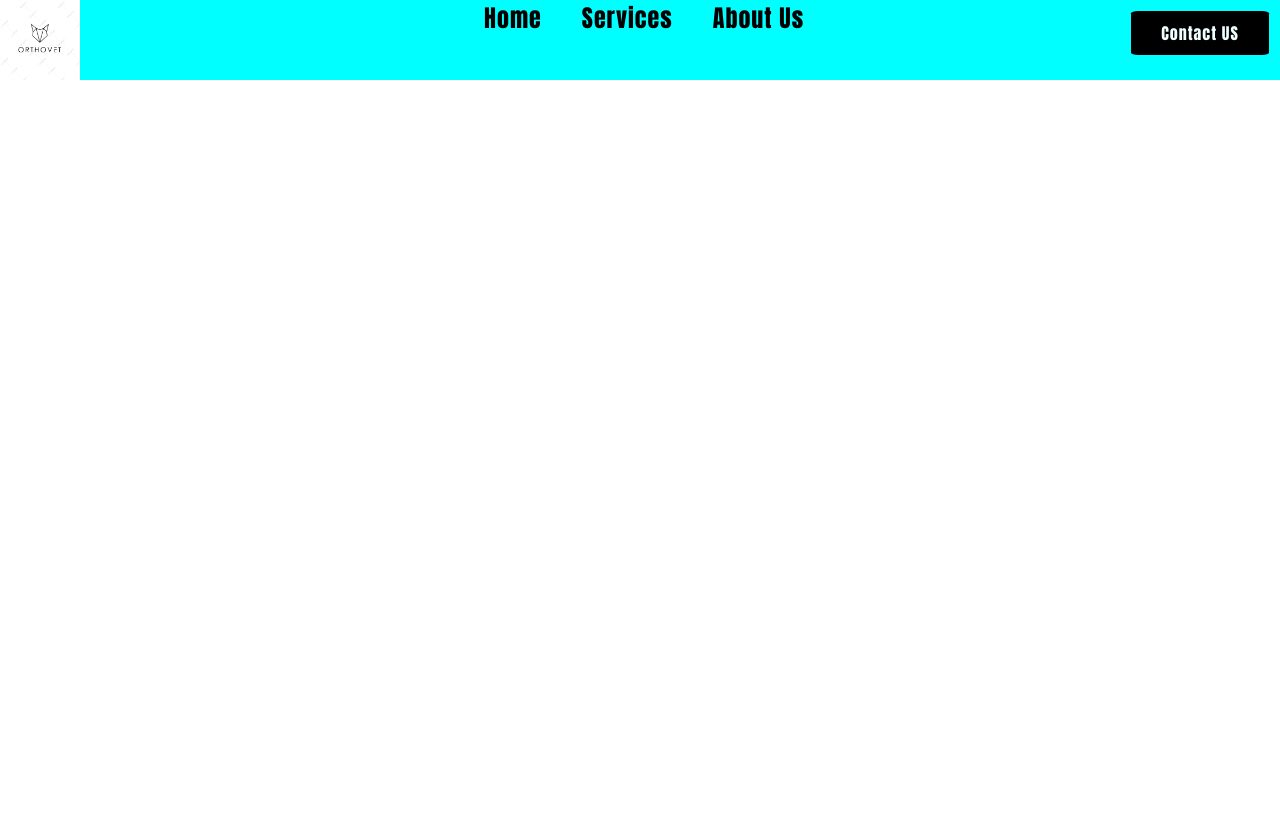
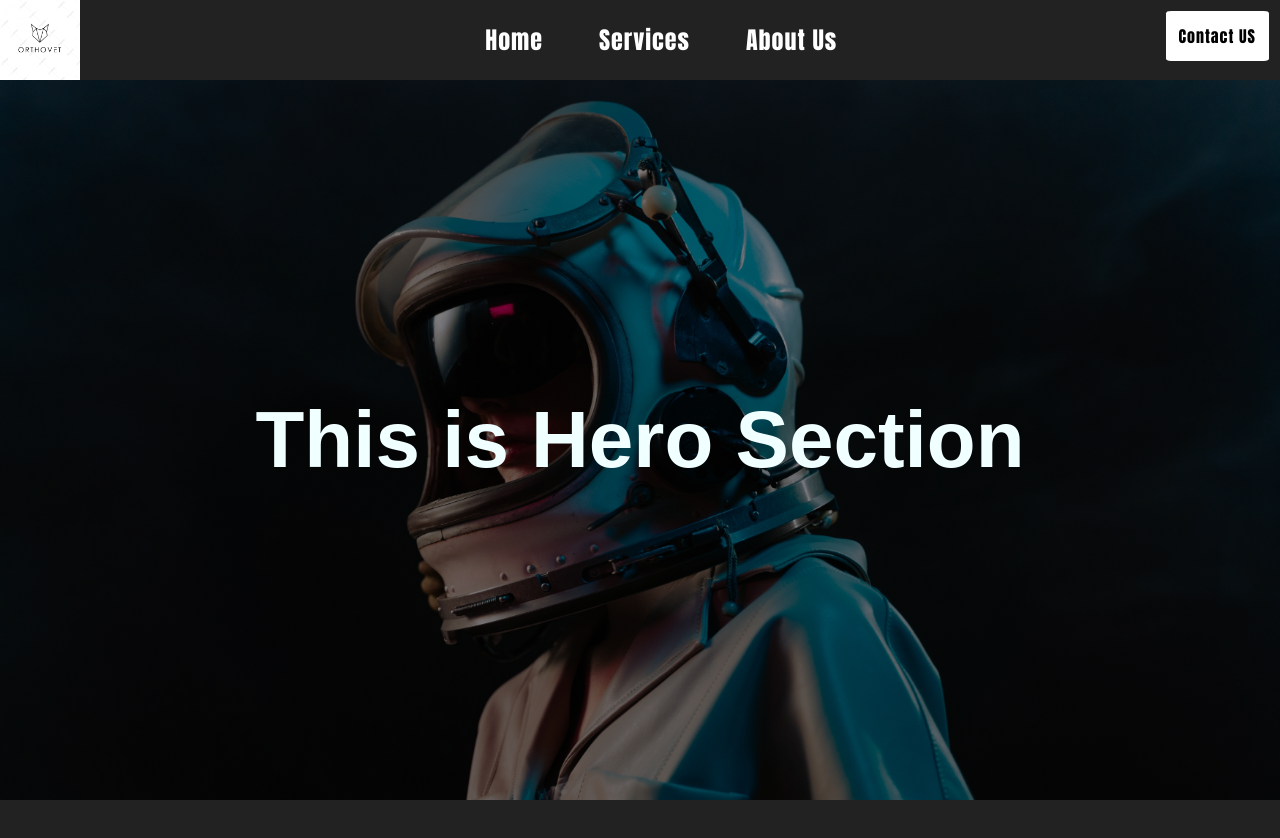
Before and after one commit to MiyaMurasaki/WebDevBeginerProject_01, a plain HTML site: page index.html in a window 1280 px wide. Before the commit the page ends 800 px from the top, so only its background shows below. Drawn offline with Linux system fonts and the light colour scheme.

Commit message:
hero section fin.

```diff
--- a/index.html
+++ b/index.html
@@ -7,6 +7,7 @@
     <link rel="stylesheet" href="./style.css" />
     <title>Navbar</title>
   </head>
+
   <body>
     <nav>
       <div class="left-ct">
@@ -31,13 +32,15 @@
       </div>
       <div class="right-ct">
         <div class="extra-style">
-          <a
-            href="
-              #"
-            >Contact US</a
-          >
+          <a href="#">Contact US</a>
         </div>
       </div>
     </nav>
+    <div class="hero-wrapper">
+      <div class="hero">
+        <div class="hero-text">This is Hero Section</div>
+      </div>
+    </div>
+    <div class="content"></div>
   </body>
 </html>
--- a/style.css
+++ b/style.css
@@ -1,11 +1,14 @@
+@import url("https://fonts.googleapis.com/css2?family=Poppins:wght@300;400;800&display=swap");
 * {
   margin: 0;
 }
 
 nav {
+  position: sticky;
+  top: 0;
   max-height: 10vh;
   max-width: 100vw;
-  background-color: aqua;
+  background-color: #222;
   display: flex;
   flex-direction: row;
   justify-content: space-between;
@@ -35,24 +38,30 @@ nav {
 }
 .center-ct > ul li > a {
   box-sizing: border-box;
-  display: block;
+  display: flex;
+  align-items: center;
+  padding: 0.5rem;
   height: 100%;
   font-size: 1.5rem;
   text-decoration: none;
-  color: black;
+  color: white;
   font-family: Impact, Haettenschweiler, "Arial Narrow Bold", sans-serif;
   letter-spacing: 1px;
 }
 .extra-style {
+  display: flex;
+  align-items: center;
   margin: 0.7rem;
-  background-color: black;
-  padding: 10px;
+  background-color: #fff;
   border-radius: 5%;
 }
 
 .extra-style > a {
-  padding: 20px;
-  color: azure;
+  box-sizing: border-box;
+  display: flex;
+  align-items: center;
+  padding: 0.8rem;
+  color: #000;
   text-decoration: none;
   font-family: Impact, Haettenschweiler, "Arial Narrow Bold", sans-serif;
   letter-spacing: 1px;
@@ -62,3 +71,24 @@ nav {
   color: white;
   transition: all ease-in-out 200ms;
 }
+.hero {
+  min-height: 90vh;
+  min-width: 100vw;
+  background: linear-gradient(rgba(0, 0, 0, 0.5), rgba(0, 0, 0, 0.5)),
+    url("./images/pexels-cottonbro-7170768.jpg") center/cover no-repeat fixed;
+
+  display: flex;
+  justify-content: center;
+  align-items: center;
+}
+.hero-text {
+  font-family: "Popins", sans-serif;
+  color: azure;
+  font-size: 5rem;
+  font-weight: 900;
+}
+
+.content {
+  min-height: 100vh;
+  background-color: #222;
+}
```
Also changed, not shown: images/pexels-cottonbro-7170768.jpg (added).
